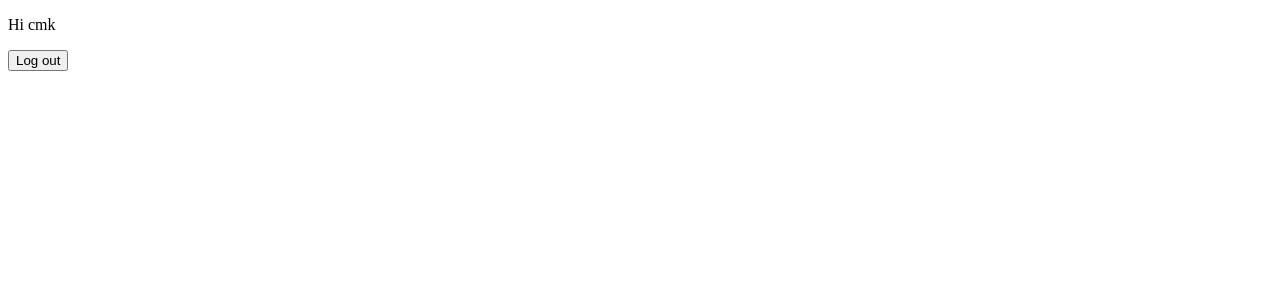
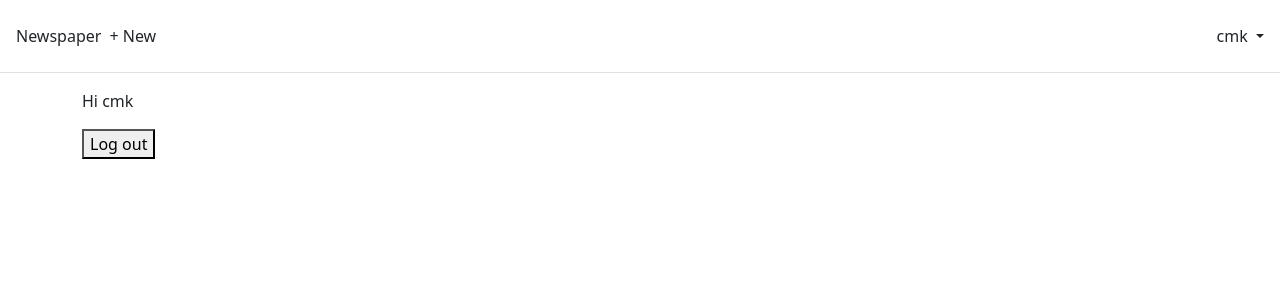
Before and after one commit to cmmasaba/newspaper_app, a Django app: page / in a window 1280 px wide. Shown: the top 300 px of the page. Run offline with Django 5.2, Linux system fonts and the light colour scheme; a user stored in the database is signed in.

Commit message:
Used bootstrap formatting for entire base template

```diff
--- a/templates/base.html
+++ b/templates/base.html
@@ -1,13 +1,68 @@
 <!DOCTYPE html>
 <html>
+
 <head>
   <meta charset="utf-8">
   <title>{% block title %}Newspaper App{% endblock title %}</title>
+  <meta name="viewport" content="width=device-width,
+  initial-scale=1, shrink-to-fit=no">
+
+  <!-- Bootstrap CSS -->
+  <link href="https://cdn.jsdelivr.net/npm/bootstrap@5.2.3/dist/css/bootstrap.min.css" rel="stylesheet"
+    integrity="sha384-rbsA2VBKQhggwzxH7pPCaAqO46MgnOM80zW1RWuH61DGLwZJEdK2Kadq2F9CUG65" crossorigin="anonymous">
 </head>
+
 <body>
+  <header class="p-3 mb-3 border-bottom">
+    <div class="d-flex flex-wrap align-items-center justify-content-center
+        justify-content-lg-start">
+      <a class="navbar-brand" href="{% url 'home' %}">Newspaper</a>
+      <ul class="nav col-12 col-lg-auto me-lg-auto mb-2 justify-content-center
+          mb-md-0">
+        {% if user.is_authenticated %}
+        <li><a href="#" class="nav-link px-2 link-dark">+ New</a></li>
+      </ul>
+      <div class="dropdown text-end">
+        <a href="#" class="d-block link-dark text-decoration-none dropdown-toggle" id="dropdownUser1"
+          data-bs-toggle="dropdown" aria-expanded="false">
+          {{ user.username }}
+        </a>
+        <ul class="dropdown-menu text-small" aria-labelledby="dropdownUser1">
+          <li>
+            <a class="dropdown-item" href="{% url 'password_change' %}">
+              Change password
+            </a>
+          </li>
+          <li>
+            <form method="post" action="{% url 'logout' %}">
+              {% csrf_token %}
+              <button type="submit">Log Out</button>
+            </form>
+          </li>
+        </ul>
+      </div>
+      {% else %}
+      </ul>
+      <div class="text-end">
+        <a href="{% url 'login' %}" class="btn btn-outline-primary me-2">
+          Log In</a>
+        <a href="{% url 'signup' %}" class="btn btn-primary">Sign Up</a>
+      </div>
+      {% endif %}
+    </div>
+    </div>
+  </header>
   <main>
+    <div class="container">
       {% block content %}
       {% endblock content %}
+    </div>
   </main>
+
+  <!-- Bootstrap JavaScript Bundle -->
+  <script src="https://cdn.jsdelivr.net/npm/bootstrap@5.2.3/dist/js/bootstrap.bundle.min.js"
+    integrity="sha384-kenU1KFdBIe4zVF0s0G1M5b4hcpxyD9F7jL+jjXkk+Q2h455rYXK/7HAuoJl+0I4"
+    crossorigin="anonymous"></script>
 </body>
+
 </html>
```
Lines whose indentation alone changed are shown as unchanged.
